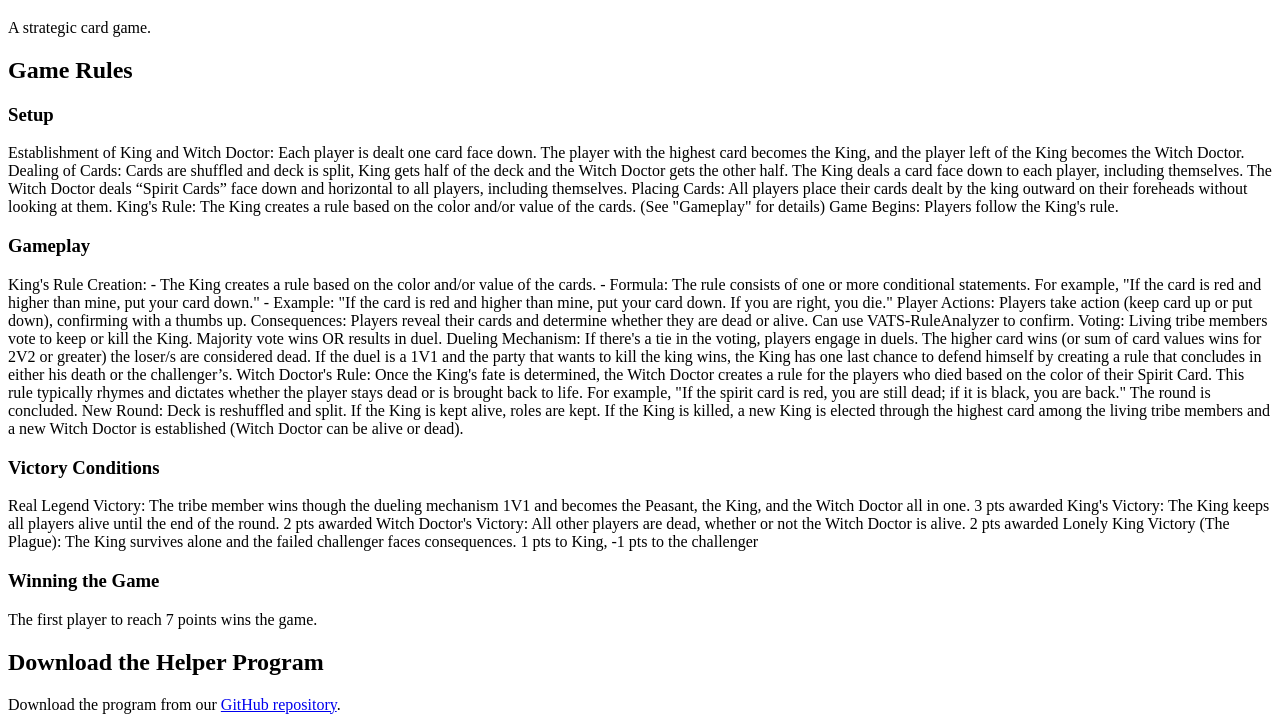
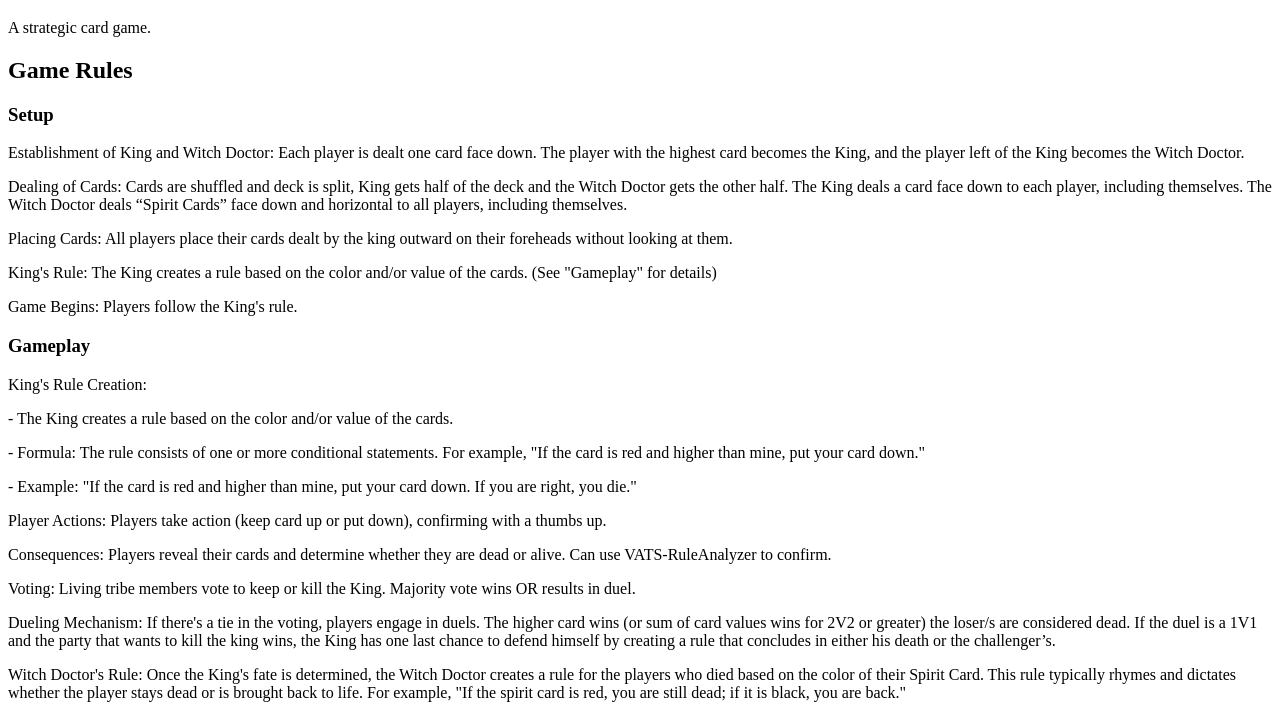
Before and after one commit to MrBoberson/violenceandthesacredcardgame, a plain HTML site: page index.html in a window 1280 px wide. Shown: the part 61-780 px from the top of the page. Drawn offline with Linux system fonts and the light colour scheme.

Commit message:
Update index.html

```diff
--- a/index.html
+++ b/index.html
@@ -16,43 +16,43 @@
         <p>
     <section>
 <h3>Setup</h3>
-Establishment of King and Witch Doctor: Each player is dealt one card face down. The player with the highest card becomes the King, and the player left of the King becomes the Witch Doctor.
+Establishment of King and Witch Doctor: Each player is dealt one card face down. The player with the highest card becomes the King, and the player left of the King becomes the Witch Doctor.  </p>
 
-Dealing of Cards: Cards are shuffled and deck is split, King gets half of the deck and the Witch Doctor gets the other half. The King deals a card face down to each player, including themselves. The Witch Doctor deals “Spirit Cards” face down and horizontal to all players, including themselves.
+Dealing of Cards: Cards are shuffled and deck is split, King gets half of the deck and the Witch Doctor gets the other half. The King deals a card face down to each player, including themselves. The Witch Doctor deals “Spirit Cards” face down and horizontal to all players, including themselves.  </p>
 
-Placing Cards: All players place their cards dealt by the king outward on their foreheads without looking at them.
+Placing Cards: All players place their cards dealt by the king outward on their foreheads without looking at them.  </p>
 
-King's Rule: The King creates a rule based on the color and/or value of the cards. (See "Gameplay" for details)
+King's Rule: The King creates a rule based on the color and/or value of the cards. (See "Gameplay" for details)  </p>
 
-Game Begins: Players follow the King's rule.
+Game Begins: Players follow the King's rule.  </p>
 
 <h3>Gameplay</h3>
-King's Rule Creation:
-    - The King creates a rule based on the color and/or value of the cards.
-    - Formula: The rule consists of one or more conditional statements. For example, "If the card is red and higher than mine, put your card down."
-    - Example: "If the card is red and higher than mine, put your card down. If you are right, you die."
-Player Actions: Players take action (keep card up or put down), confirming with a thumbs up.
+King's Rule Creation:  </p>
+    - The King creates a rule based on the color and/or value of the cards.  </p>
+    - Formula: The rule consists of one or more conditional statements. For example, "If the card is red and higher than mine, put your card down."  </p>
+    - Example: "If the card is red and higher than mine, put your card down. If you are right, you die."  </p>
+Player Actions: Players take action (keep card up or put down), confirming with a thumbs up. </p>
 
-Consequences: Players reveal their cards and determine whether they are dead or alive. Can use VATS-RuleAnalyzer to confirm.
+Consequences: Players reveal their cards and determine whether they are dead or alive. Can use VATS-RuleAnalyzer to confirm.  </p>
 
-Voting: Living tribe members vote to keep or kill the King. Majority vote wins OR results in duel.
+Voting: Living tribe members vote to keep or kill the King. Majority vote wins OR results in duel.  </p>
 
-Dueling Mechanism: If there's a tie in the voting, players engage in duels. The higher card wins (or sum of card values wins for 2V2 or greater) the loser/s are considered dead. If the duel is a 1V1 and the party that wants to kill the king wins, the King has one last chance to defend himself by creating a rule that concludes in either his death or the challenger’s.
+Dueling Mechanism: If there's a tie in the voting, players engage in duels. The higher card wins (or sum of card values wins for 2V2 or greater) the loser/s are considered dead. If the duel is a 1V1 and the party that wants to kill the king wins, the King has one last chance to defend himself by creating a rule that concludes in either his death or the challenger’s. </p>
 
-Witch Doctor's Rule: Once the King's fate is determined, the Witch Doctor creates a rule for the players who died based on the color of their Spirit Card. This rule typically rhymes and dictates whether the player stays dead or is brought back to life. For example, "If the spirit card is red, you are still dead; if it is black, you are back."
+Witch Doctor's Rule: Once the King's fate is determined, the Witch Doctor creates a rule for the players who died based on the color of their Spirit Card. This rule typically rhymes and dictates whether the player stays dead or is brought back to life. For example, "If the spirit card is red, you are still dead; if it is black, you are back."  </p>
 
-The round is concluded.
+The round is concluded.  </p>
 
-New Round: Deck is reshuffled and split. If the King is kept alive, roles are kept. If the King is killed, a new King is elected through the highest card among the living tribe members and a new Witch Doctor is established (Witch Doctor can be alive or dead).
+New Round: Deck is reshuffled and split. If the King is kept alive, roles are kept. If the King is killed, a new King is elected through the highest card among the living tribe members and a new Witch Doctor is established (Witch Doctor can be alive or dead).  </p>
 
 <h3>Victory Conditions</h3>
-Real Legend Victory: The tribe member wins though the dueling mechanism 1V1 and becomes the Peasant, the King, and the Witch Doctor all in one. 3 pts awarded
+Real Legend Victory: The tribe member wins though the dueling mechanism 1V1 and becomes the Peasant, the King, and the Witch Doctor all in one. 3 pts awarded  </p>
 
-King's Victory: The King keeps all players alive until the end of the round. 2 pts awarded
+King's Victory: The King keeps all players alive until the end of the round. 2 pts awarded  </p>
 
-Witch Doctor's Victory: All other players are dead, whether or not the Witch Doctor is alive. 2 pts awarded
+Witch Doctor's Victory: All other players are dead, whether or not the Witch Doctor is alive. 2 pts awarded   </p>
 
-Lonely King Victory (The Plague): The King survives alone and the failed challenger faces consequences. 1 pts to King, -1 pts to the challenger
+Lonely King Victory (The Plague): The King survives alone and the failed challenger faces consequences. 1 pts to King, -1 pts to the challenger  </p>
 
 <h3>Winning the Game</h3>
 The first player to reach 7 points wins the game.
```
